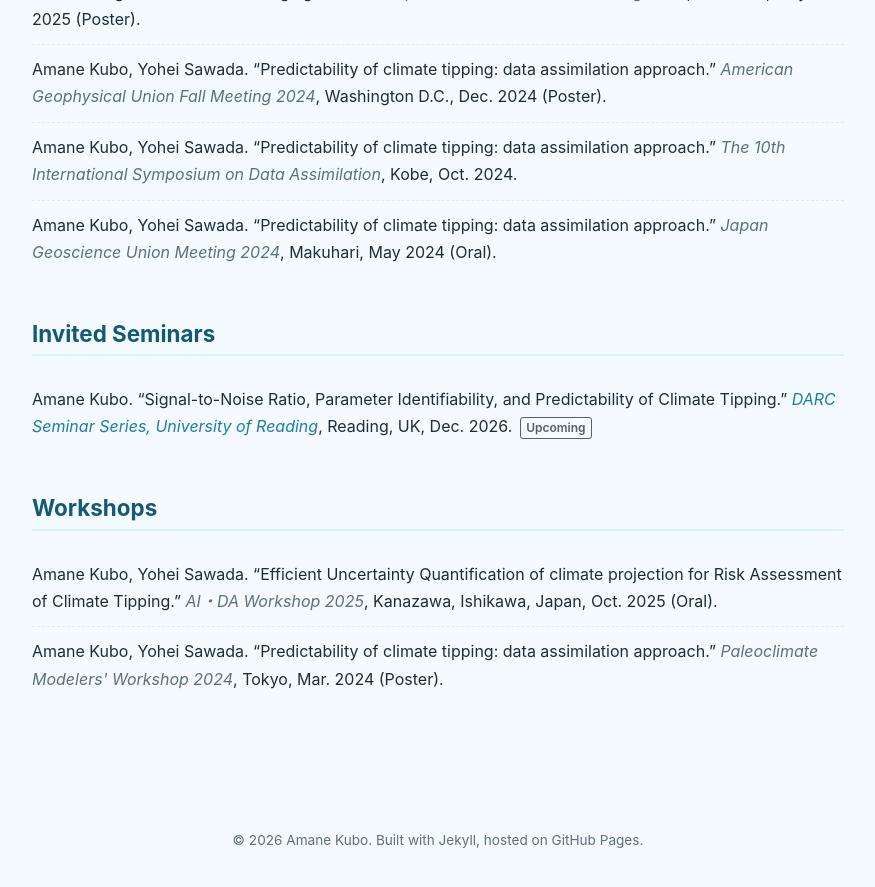
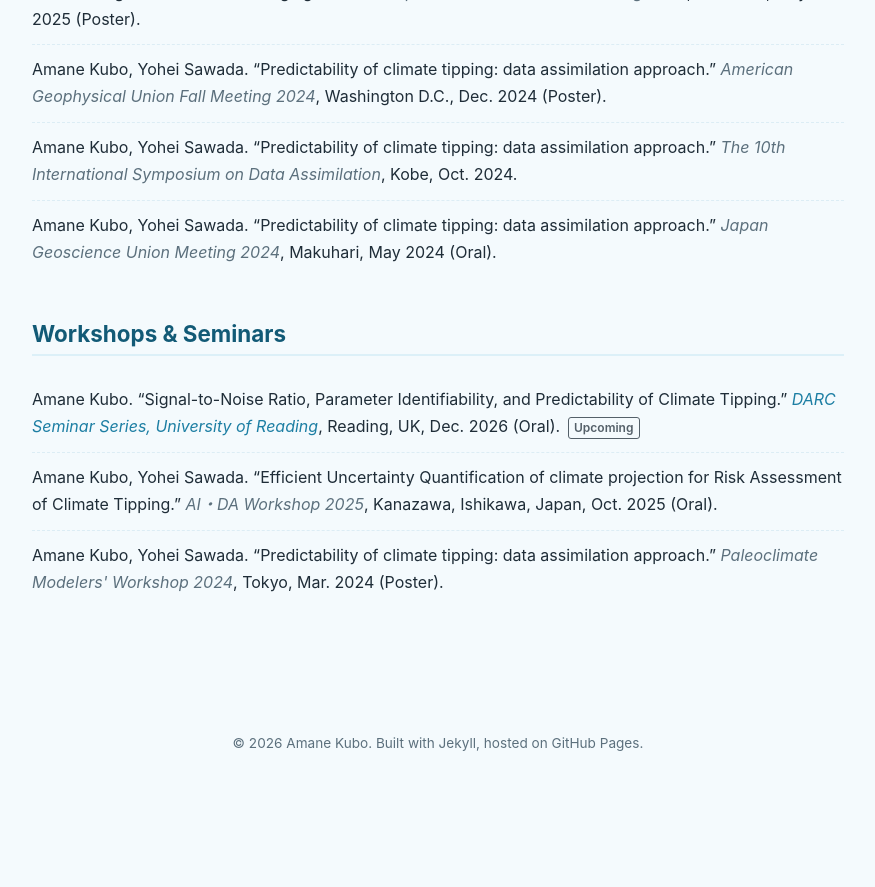
Before and after one commit to okomenama/okomenama.github.io, a Jekyll site: the page built from publications.md, in a window 1280 px wide and 900 px high, scrolled down 1160 px. Shown: the top 887 px of the window, without its empty margins (202-1077 px from the left). Built offline with Jekyll 4.4.1, drawn with Linux system fonts in a browser that asks for light colours; after the commit the page ends 1963 px from its top, so only the background shows below that.

Commit message:
Move DARC seminar talk under Workshops & Seminars
It was not an invited talk; drop the Invited Seminars section.

Co-Authored-By: Claude Opus 5.5 <noreply@anthropic.com>

```diff
--- a/_data/cv.yml
+++ b/_data/cv.yml
@@ -112,8 +112,8 @@ presentations:
     location: "Reading, UK"
     date: "Dec. 2026"
     date_iso: "2026-12-02"
-    type: "Seminar"
-    category: "Invited Seminar"
+    type: "Oral"
+    category: "Workshop"
     url: "https://ourresearch.reading.ac.uk/met-darc/news-and-events/darc-seminar-series/"
   - authors: "Amane Kubo, Yohei Sawada"
     title: "Uncertainty Quantification of an Earth System Model for risk assessment of Climate Tipping via Non-stationary Extreme Events"
--- a/publications.md
+++ b/publications.md
@@ -31,25 +31,13 @@ permalink: /publications/
 {% endfor %}
 </ul>
 
-## Invited Seminars
-
-<ul class="pub-list">
-{% for p in site.data.cv.presentations %}
-  {% if p.category == "Invited Seminar" %}
-  <li>
-    {{ p.authors }}. “{{ p.title }}.” <span class="pub-venue">{% if p.url and p.url != "" %}<a href="{{ p.url }}" target="_blank" rel="noopener">{{ p.venue }}</a>{% else %}{{ p.venue }}{% endif %}</span>{% if p.location %}, {{ p.location }}{% endif %}, {{ p.date }}.{% if p.date_iso and p.date_iso >= today %} <span class="pub-upcoming">Upcoming</span>{% endif %}
-  </li>
-  {% endif %}
-{% endfor %}
-</ul>
-
-## Workshops
+## Workshops & Seminars
 
 <ul class="pub-list">
 {% for p in site.data.cv.presentations %}
   {% if p.category == "Workshop" %}
   <li>
-    {{ p.authors }}. “{{ p.title }}.” <span class="pub-venue">{{ p.venue }}</span>{% if p.location %}, {{ p.location }}{% endif %}, {{ p.date }}{% if p.type and p.type != "" %} ({{ p.type }}){% endif %}.{% if p.date_iso and p.date_iso >= today %} <span class="pub-upcoming">Upcoming</span>{% endif %}
+    {{ p.authors }}. “{{ p.title }}.” <span class="pub-venue">{% if p.url and p.url != "" %}<a href="{{ p.url }}" target="_blank" rel="noopener">{{ p.venue }}</a>{% else %}{{ p.venue }}{% endif %}</span>{% if p.location %}, {{ p.location }}{% endif %}, {{ p.date }}{% if p.type and p.type != "" %} ({{ p.type }}){% endif %}.{% if p.date_iso and p.date_iso >= today %} <span class="pub-upcoming">Upcoming</span>{% endif %}
   </li>
   {% endif %}
 {% endfor %}
```
